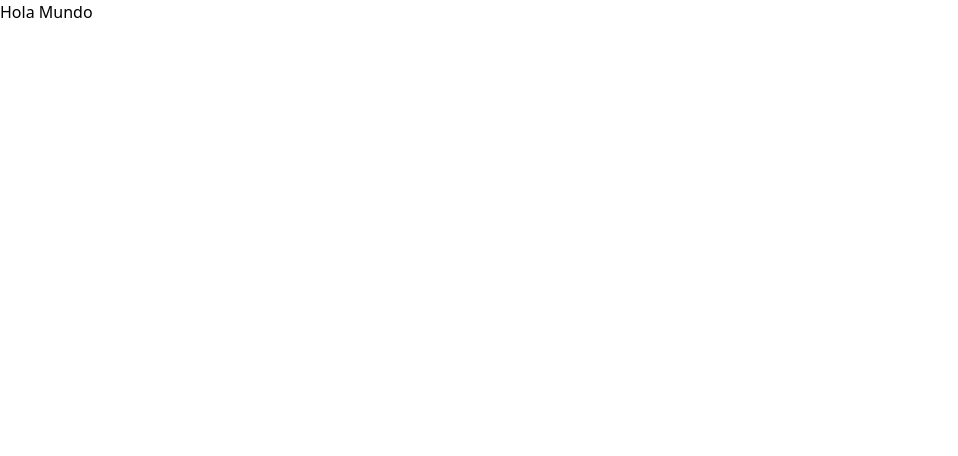
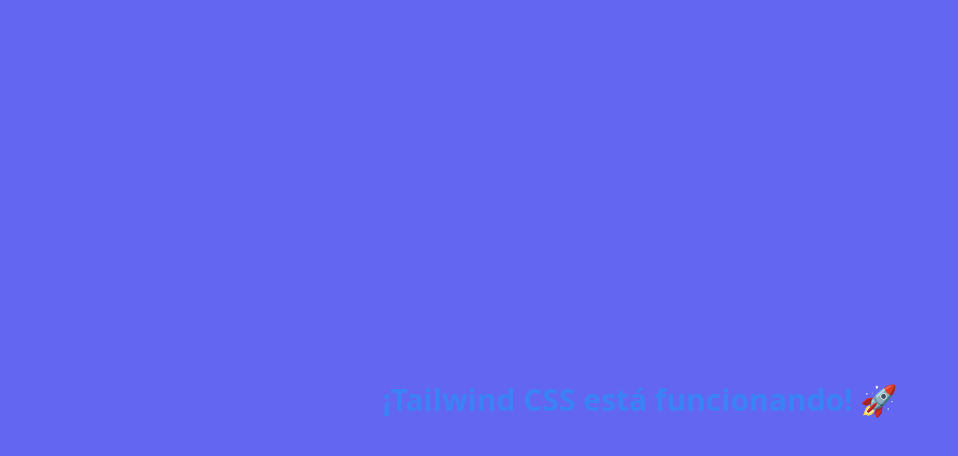
Before and after one commit to capricebakery/Caprice, a React (Vite) app: page / in a window 1280 px wide. Shown: the top 456 px of the page, without its empty margins (0-958 px from the left). Built offline with nearby package versions, Linux system fonts and the light colour scheme.

Commit message:
Actualizacion Tailwind

```diff
--- a/src/App.jsx
+++ b/src/App.jsx
@@ -1,12 +1,9 @@
-
-function App() {
+export default function App() {
   return (
-      <div>
-        <span>
-          Hola Mundo
-        </span>
-      </div>
-  )
+    <div className="flex items-center justify-center h-screen bg-indigo-500">
+      <h1 className="text-3xl font-bold text-blue-500">
+        ¡Tailwind CSS está funcionando! 🚀
+      </h1>
+    </div>
+  );
 }
-
-export default App
--- a/src/index.css
+++ b/src/index.css
@@ -1,4 +1 @@
-@tailwind base;
-@tailwind components;
-@tailwind utilities;
 @import "tailwindcss";
```
